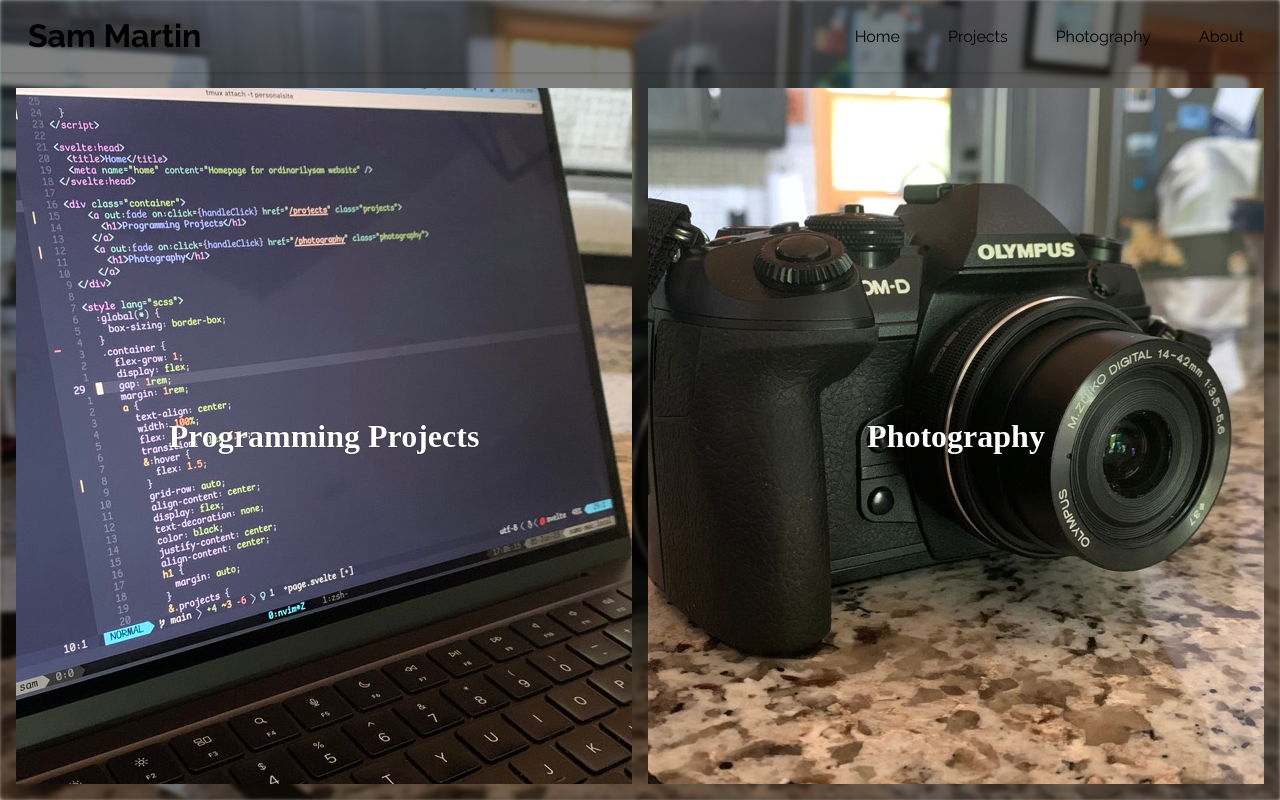
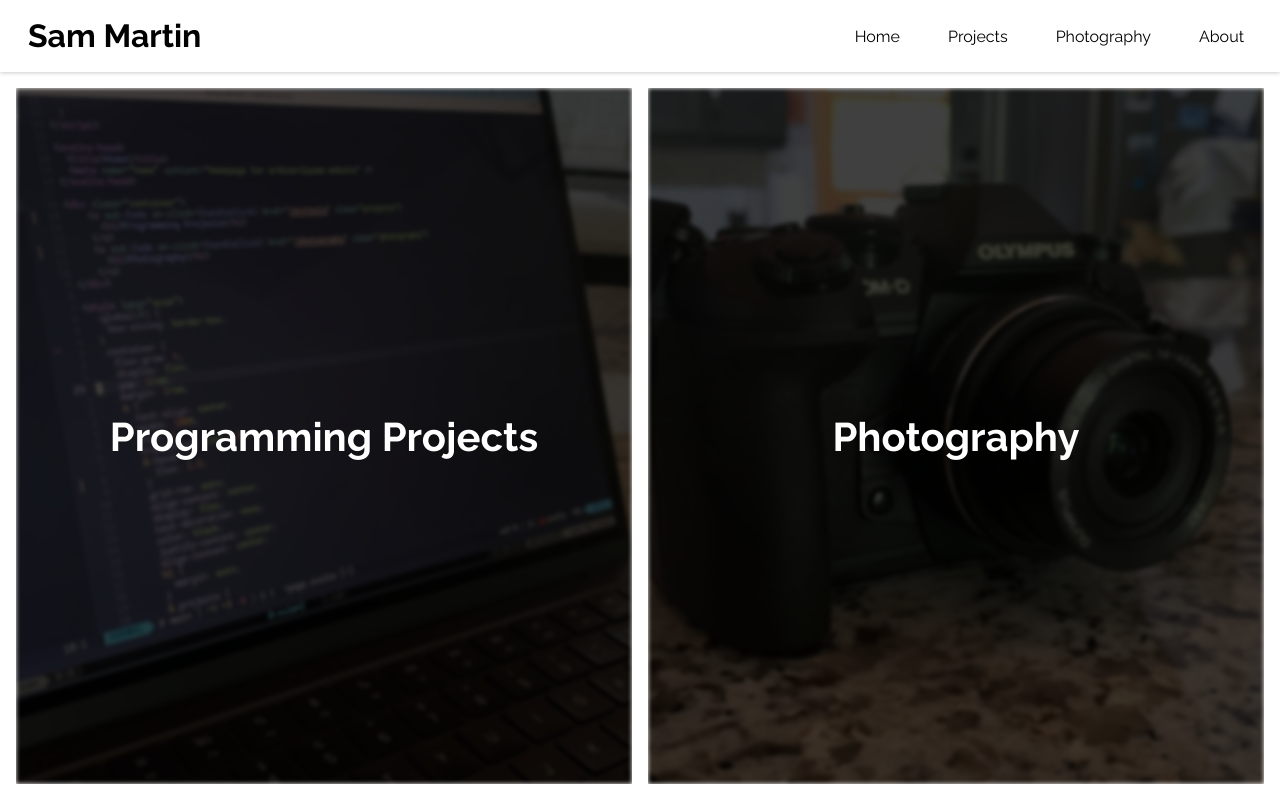
Before and after one commit to OrdinarilySam/personal-site, a SvelteKit app: page / in a window 1280 px wide. Built offline with nearby package versions, Linux system fonts and the light colour scheme.

Commit message:
finished homepage layout

```diff
--- a/src/routes/+page.svelte
+++ b/src/routes/+page.svelte
@@ -7,13 +7,24 @@
 </svelte:head>
 
 <div class="container">
+  <div class="projects-container">
     <a href="/projects" class="projects">
       <h1>Programming Projects</h1>
     </a>
+    <div class="projects-img">
+
+    </div>
+  </div>
+  <div class="photography-container">
     <a href="/photography" class="photography">
       <h1>Photography</h1>
     </a>
+    <div class="photography-img">
+
     </div>
+  </div>
+</div>
+
 <!--
 
 -->
@@ -27,46 +38,49 @@
     display: flex;
     gap: 1rem;
     margin: 1rem;
-		a {
-			text-align: center;
+    div {
       width: 100%;
       flex: 1;
       transition: flex 0.5s;
+      grid-row: auto;
+      display: flex;
+      position: relative;
+      overflow: hidden;
       &:hover {
+        div {
+          filter: blur(1px) brightness(50%);
+        }
         flex: 1.5;
       }
-			grid-row: auto;
-			align-content: center;
+      a {
+        height: 100%;
+        width: 100%;
+        text-decoration: none;
         display: flex;
-			text-decoration: none;
-			color: black;
         justify-content: center;
-			align-content: center;
+        align-items: center;
         h1 {
-				text-decoration: none;
-				margin: auto;
+          font-family: 'Raleway', sans-serif;
+          font-size: 2.5rem;
           color: white;
           text-shadow: black 0 0 1px;
-        position: relative;
+          margin: 0;
         }
-			&.projects {
-				background-image: url('$lib/images/Projects.jpeg');
-				background-position: center;
       }
-			&.photography {
-				background-image: url('$lib/images/Photography.jpeg');
-				background-position: center;
-			}
-      &::before {
-        content: "";
+      div {
         position: absolute;
-        top: 0;
-        left: 0;
         width: 100%;
         height: 100%;
-        background-image: inherit;
-        filter: blur(2px) brightness(50%);
         z-index: -1;
+        background-position: center;
+        transition: filter 0.5s;
+        filter: blur(2px) brightness(25%);
+        &.photography-img{
+          background-image: url("$lib/images/Photography.jpeg")
+        }
+        &.projects-img{
+          background-image: url("$lib/images/Projects.jpeg")
+        }
       }
     }
   }
--- a/src/routes/projects/+page.svelte
+++ b/src/routes/projects/+page.svelte
@@ -1,5 +1,4 @@
 <script lang="ts">
-
 </script>
 
 <svelte:head>
@@ -7,10 +6,7 @@
 	<meta name="projects" content="ordinarilysam programming projects portfolio" />
 </svelte:head>
 
-<div>
-
-</div>
+<div />
 
 <style lang="scss">
-
 </style>
```
Lines whose indentation alone changed are shown as unchanged.
